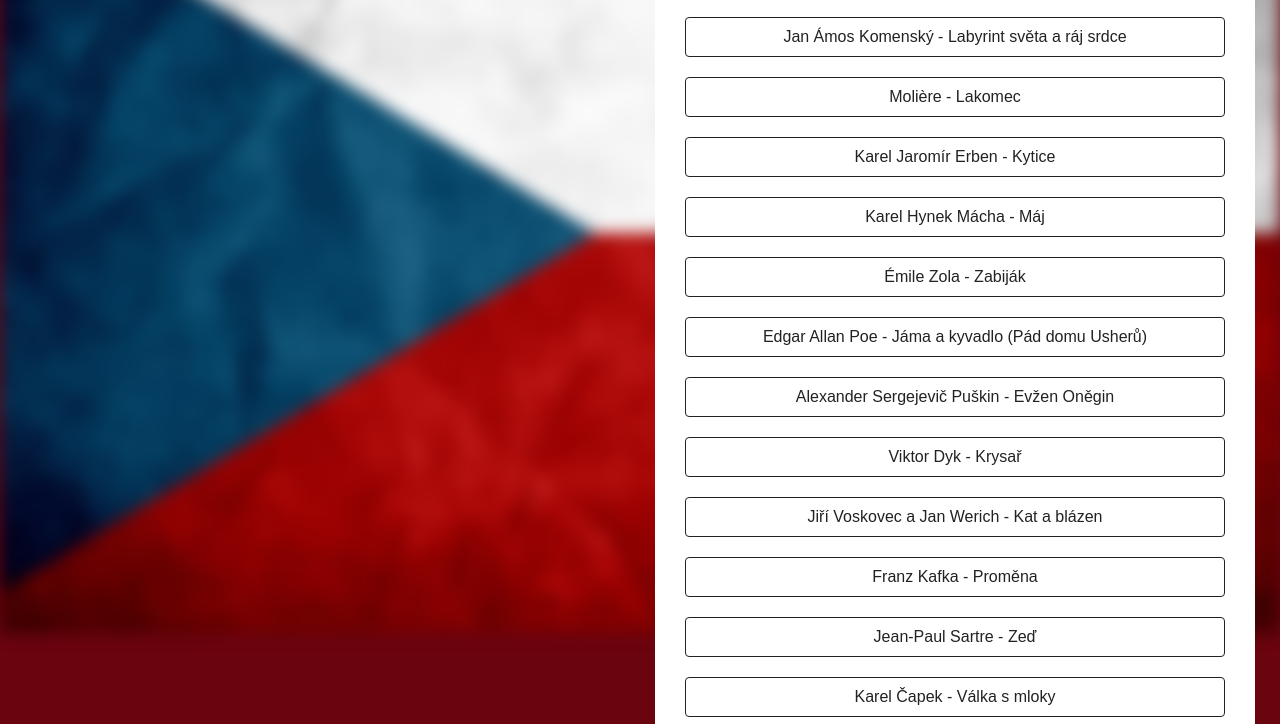
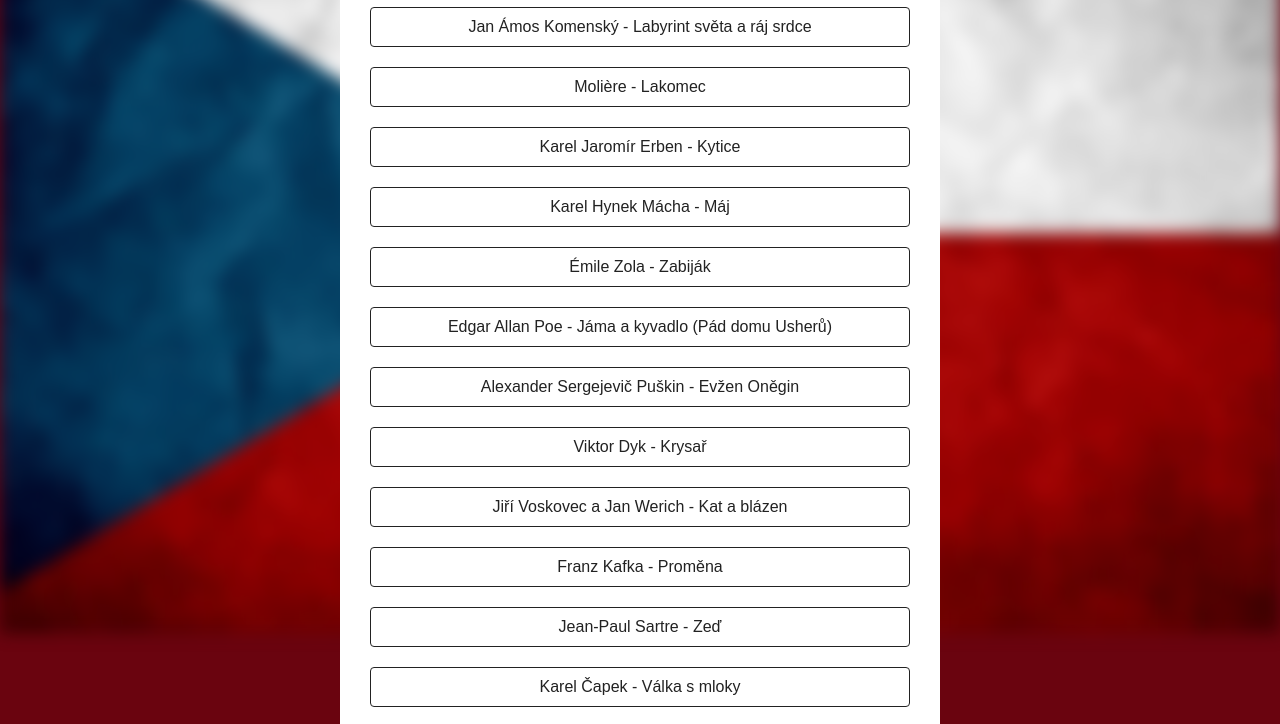
Before and after one commit to NavyHorse/MaturitaExam, a plain HTML site: page Options_CzMaTest.html in a window 1280 px wide. Shown: the part 167-891 px from the top of the page. Drawn offline with Linux system fonts and the light colour scheme.

Commit message:
Update style_OptionCzMaTest.css

```diff
--- a/style_OptionCzMaTest.css
+++ b/style_OptionCzMaTest.css
@@ -6,9 +6,16 @@
 }
 body {
 	background-color: #6a040f;
+	display: flex;
+ 	justify-content: center; /* center horizontally */
+  	align-items: flex-start; /* push from top */
+  	min-height: 100vh;
+	padding: 20px;
 }
 .ImageBlurBackground img {
-	position: absolute;
+	position: fixed;
+	top: 0;
+	left: 0;
 	width: 100%;
 	height: 100%;
 	object-fit: cover;
@@ -16,16 +23,20 @@ body {
 	z-index: -1;
 }
 .app{
-	position: absolute;
-	margin-top: 50px;
-	margin-left: 655px;
-	background-color: #ffffff;
-	width: 90%;
-	max-width: 600px;
-	border-radius: 10px;
-	padding: 30px;
-	z-index: 1;
-	margin-top: 30px;
+  background-color: #ffffff;
+  width: 90%;          /* fits phones */
+  max-width: 600px;    /* nice on desktop */
+  border-radius: 10px;
+  padding: 30px;
+  z-index: 1;
+}
+@media (max-width: 480px) {
+  .app h1 {
+    font-size: 22px;
+  }
+  .quiz h2 {
+    font-size: 16px;
+  }
 }
 .app h1{
 	font-size: 30px;
@@ -60,4 +71,5 @@ body {
 
 .quiz a {
   text-decoration: none;
+
 }
```
